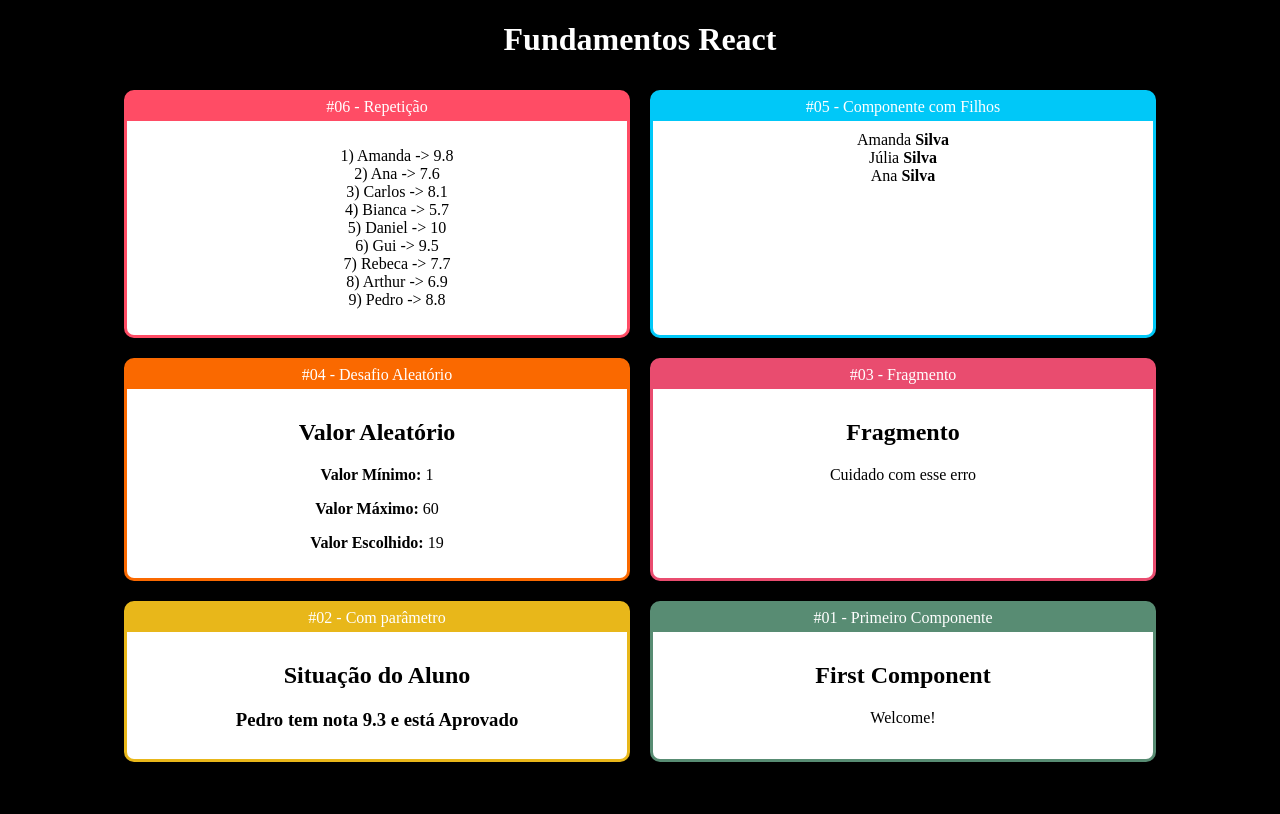
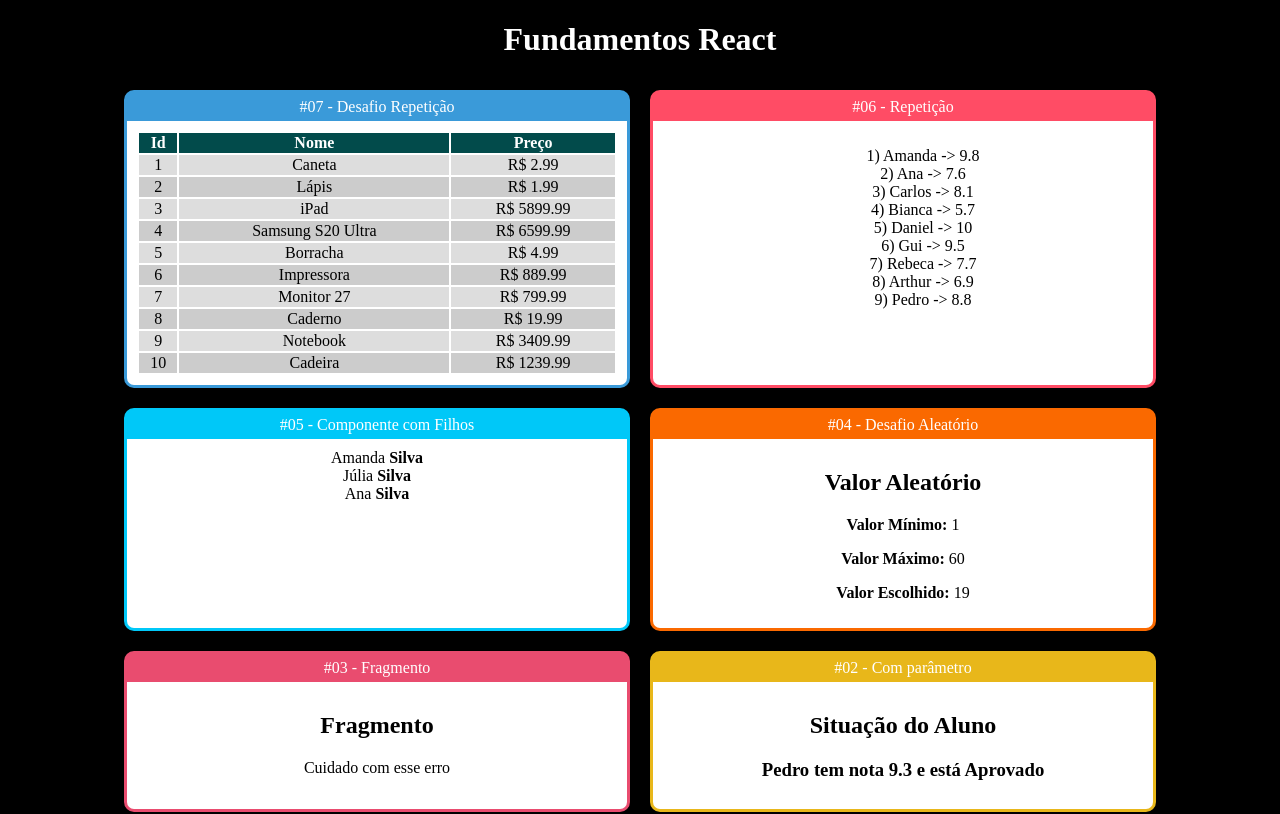
Before and after one commit to amandacgoncalves/react_fundamentals-, a React (Create React App) app: page / in a window 1280 px wide. Shown: the top 814 px of the page. Built offline with nearby package versions, Linux system fonts and the light colour scheme.

Commit message:
table repeating

```diff
--- a/src/components/App.jsx
+++ b/src/components/App.jsx
@@ -3,6 +3,7 @@
 
 import Card from "./layout/Card";
 
+import produtos from "../data/produtos";
 import ListaAlunos from "./repeticao/ListaAlunos";
 import Familia from "./basic/Familia";
 import FamiliaMembro from "./basic/FamiliaMembro";
@@ -10,12 +11,18 @@
 import First from "./basic/First";
 import WParams from "./basic/WParams";
 import Fragment from "./basic/Fragment";
+import TabelaProdutos from "./repeticao/TabelaProdutos";
 
 export default () => (
   <div className="App">
     <h1>Fundamentos React</h1>
 
     <div className="Cards">
+
+    <Card title="#07 -  Desafio Repetição" color="#3A9AD9">
+        <TabelaProdutos></TabelaProdutos>
+      </Card>
+
       <Card title="#06 -  Repetição" color="#FF4C65">
         <ListaAlunos></ListaAlunos>
       </Card>
--- /dev/null
+++ b/src/components/repeticao/TabelaProdutos.css
@@ -0,0 +1,13 @@
+.TabelaProdutos table {
+    width: 100%;
+}
+.TabelaProdutos th {
+    background-color: rgb(2, 75, 75);
+    color: white;
+}
+.TabelaProdutos .Par {
+    background-color: #ddd;
+}
+.TabelaProdutos .Impar {
+    background-color: #ccc;
+}
--- a/src/components/repeticao/TabelaProdutos.jsx
+++ b/src/components/repeticao/TabelaProdutos.jsx
@@ -0,0 +1,31 @@
+import "./TabelaProdutos.css";
+import React from "react";
+import produtos from "../../data/produtos";
+
+export default (props) => {
+  function getLinhas() {
+    return produtos.map((produto, i) => {
+      return (
+        <tr key={produto.id} className={i % 2 == 0 ? "Par" : "Impar"}>
+          <td>{produto.id}</td>
+          <td>{produto.nome}</td>
+          <td>R$ {produto.preco}</td>
+        </tr>
+      );
+    });
+  }
+  return (
+    <div className="TabelaProdutos">
+      <table>
+        <thead>
+          <tr>
+            <th>Id</th>
+            <th>Nome</th>
+            <th>Preço</th>
+          </tr>
+        </thead>
+        <tbody>{getLinhas()}</tbody>
+      </table>
+    </div>
+  );
+};
--- /dev/null
+++ b/src/data/produtos.js
@@ -0,0 +1,14 @@
+const produtos = [
+    {id: 1, nome: 'Caneta', preco: 2.99 },
+    {id: 2, nome: 'Lápis', preco: 1.99 },
+    {id: 3, nome: 'iPad', preco: 5899.99 },
+    {id: 4, nome: 'Samsung S20 Ultra', preco: 6599.99 },
+    {id: 5, nome: 'Borracha', preco: 4.99 },
+    {id: 6, nome: 'Impressora', preco: 889.99 },
+    {id: 7, nome: 'Monitor 27', preco: 799.99 },
+    {id: 8, nome: 'Caderno', preco: 19.99 },
+    {id: 9, nome: 'Notebook', preco: 3409.99 },
+    {id: 10, nome: 'Cadeira', preco: 1239.99 },
+]
+
+export default produtos
```
Also changed, not shown: src/data/produto.js (deleted).
